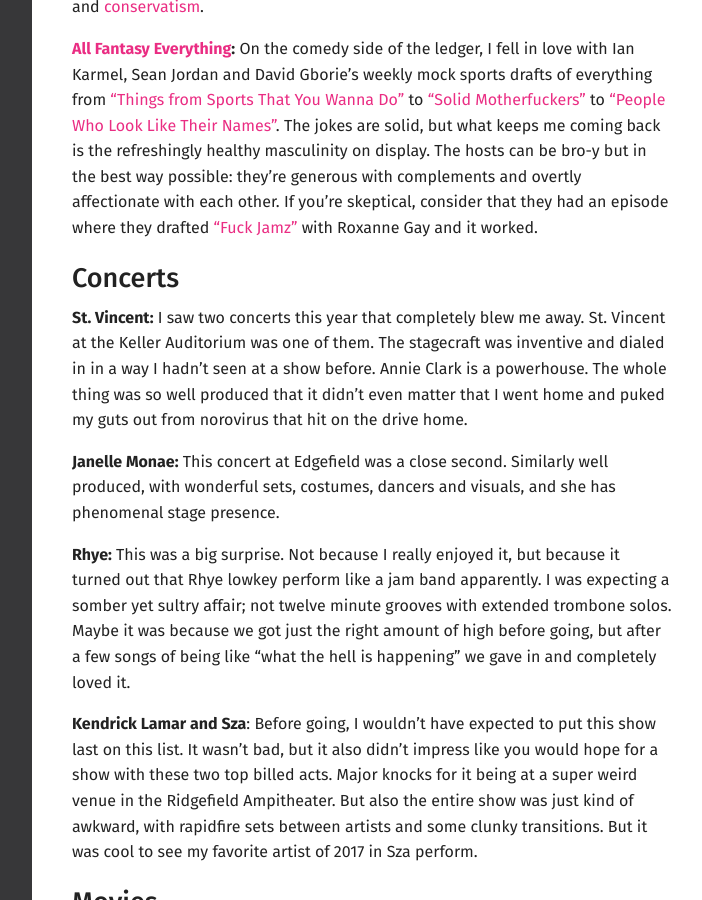
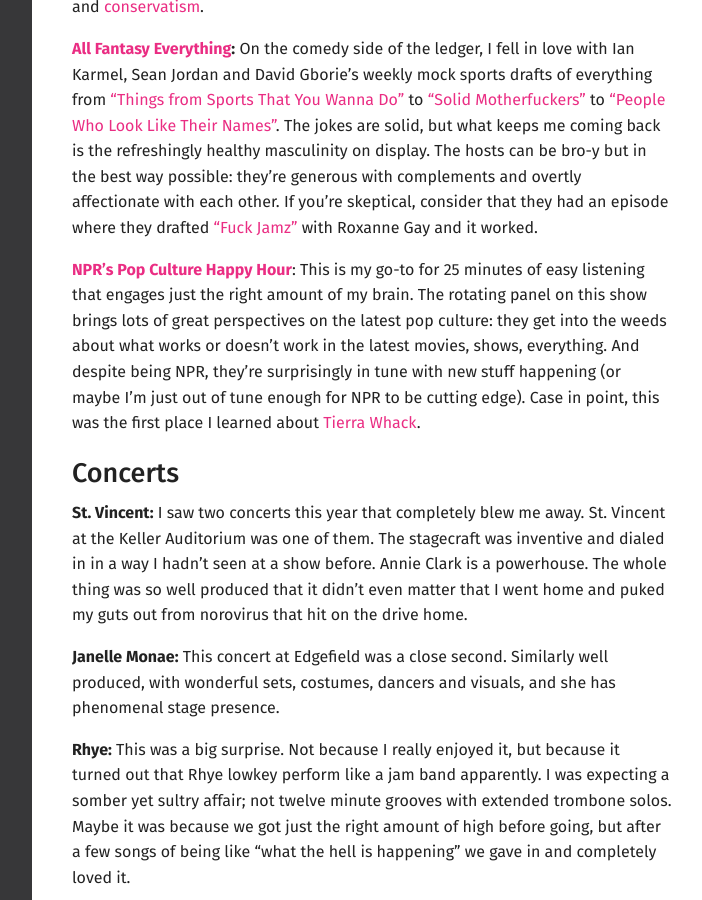
Before and after one commit to noahmanger/noahmanger.github.io, a Jekyll site: the page built from _posts/2018-12-29-best-of.md, in a window 1280 px wide and 900 px high, scrolled down 2331 px. Shown: the whole window, without its empty margins (188-890 px from the left). Built offline with Jekyll 4.4.1, drawn with Linux system fonts in a browser that asks for light colours.

Commit message:
Adding more

```diff
--- a/_posts/2018-12-29-best-of.md
+++ b/_posts/2018-12-29-best-of.md
@@ -46,6 +46,8 @@
 
 **[All Fantasy Everything](https://headgum.com/all-fantasy-everything):**  On the comedy side of the ledger, I fell in love with Ian Karmel, Sean Jordan and David Gborie’s weekly mock sports drafts of everything from [“Things from Sports That You Wanna Do”](https://headgum.com/all-fantasy-everything/104-things-from-sports-that-you-wanna-do-with-cy-amundson-david-gborie-and-sean-jordan) to [“Solid Motherfuckers”](https://headgum.com/all-fantasy-everything/97-solid-motherfuckers-with-shane-torres-sean-jordan-and-david-gborie) to [“People Who Look Like Their Names”](https://headgum.com/all-fantasy-everything/91-people-who-look-like-their-names-with-zach-harper-sean-oconnor-and-sean-jordan). The jokes are solid, but what keeps me coming back is the refreshingly healthy masculinity on display. The hosts can be bro-y but in the best way possible: they’re generous with complements and overtly affectionate with each other. If you’re skeptical, consider that they had an episode where they drafted [“Fuck Jamz”](https://headgum.com/all-fantasy-everything/88-fuckjamz-with-roxane-gay-david-gborie-and-sean-jordan) with Roxanne Gay and it worked.
 
+**[NPR’s Pop Culture Happy Hour](https://www.npr.org/podcasts/510282/pop-culture-happy-hour)**: This is my go-to for 25 minutes of easy listening that engages just the right amount of my brain. The rotating panel on this show brings lots of great perspectives on the latest pop culture: they get into the weeds about what works or doesn’t work in the latest movies, shows, everything. And despite being NPR, they’re surprisingly in tune with new stuff happening (or maybe I’m just out of tune enough for NPR to be cutting edge). Case in point, this was the first place I learned about [Tierra Whack](https://youtu.be/EOTebhPy04g).
+
 ## Concerts
 
 **St. Vincent:** I saw two concerts this year that completely blew me away. St. Vincent at the Keller Auditorium was one of them. The stagecraft was inventive and dialed in in a way I hadn’t seen at a show before. Annie Clark is a powerhouse. The whole thing was so well produced that it didn’t even matter that I went home and puked my guts out from norovirus that hit on the drive home.
```
